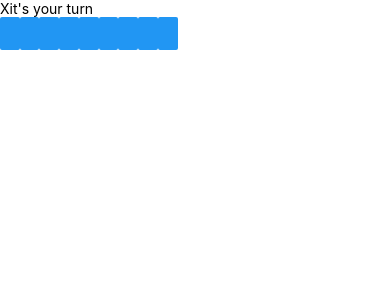
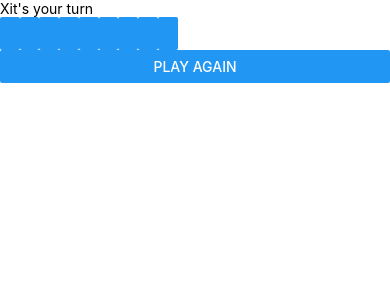
Before and after one commit to conorhutchins/conors_tic_tac_toe, a React Native app: screen / in a window 390 px wide. Shown: the top 300 px of the page. Built offline with nearby package versions, Linux system fonts and the light colour scheme.

Commit message:
builds play again functionality

```diff
--- a/App.tsx
+++ b/App.tsx
@@ -1,5 +1,5 @@
 import React, { useState } from 'react';
-import { Text, View } from 'react-native';
+import { Text, View, Button} from 'react-native';
 import { Board } from './src/components/Board';
 
 function calculateWinner(squares: Array<'X' | 'O' | null>): 'X' | 'O' | null {
@@ -56,12 +56,18 @@ const App: React.FC = () => {
     setSquares(newSquares);
     setXIsNext(!xIsNext);
   };
-
+  // function to reset the game
+  const handleRestart = () => {
+    setSquares(Array(9).fill(null));
+    setXIsNext(true);
+  };
   // Render the game board and status message
   return (
     <View>
       <Text>{status}</Text>
       <Board squares={squares} onPress={handlePress} />
+      {/* New 'Play Again' button */}
+      <Button onPress={handleRestart} title="Play Again" />
     </View>
   );
 };
```
